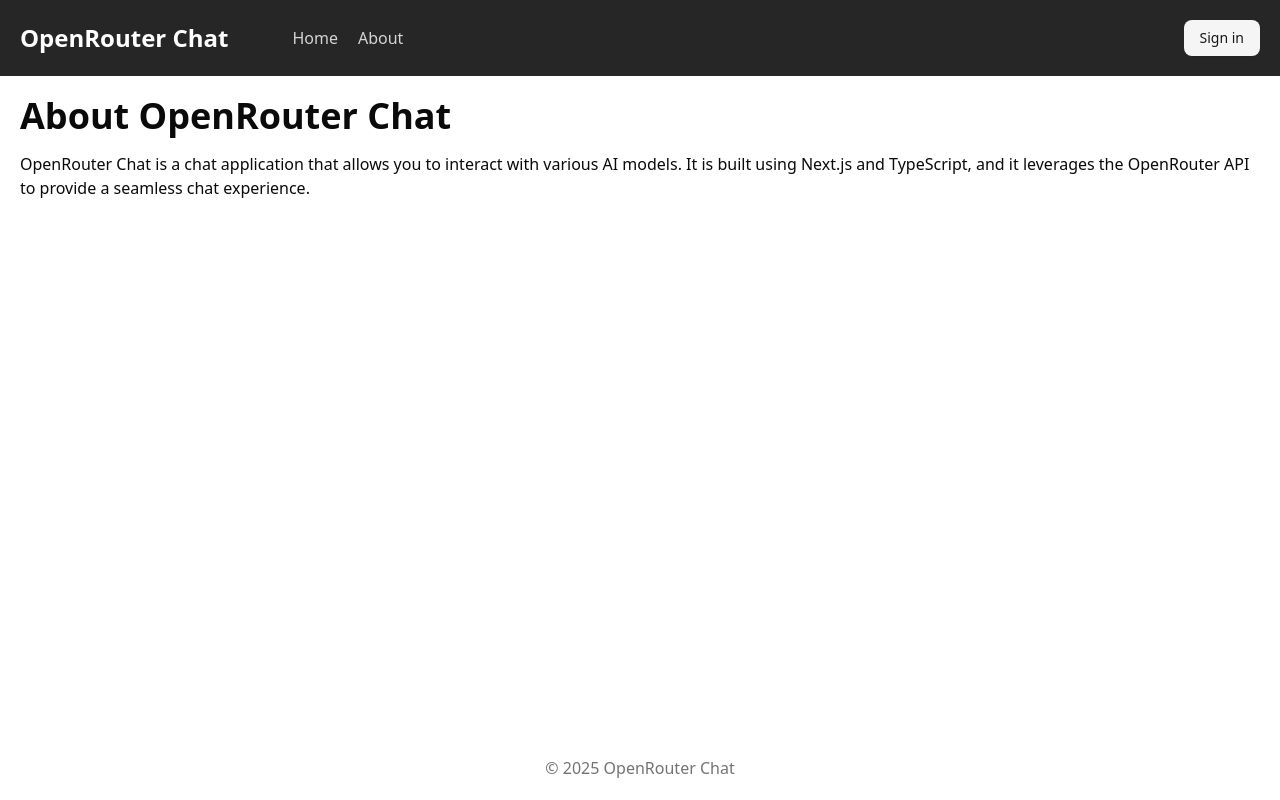
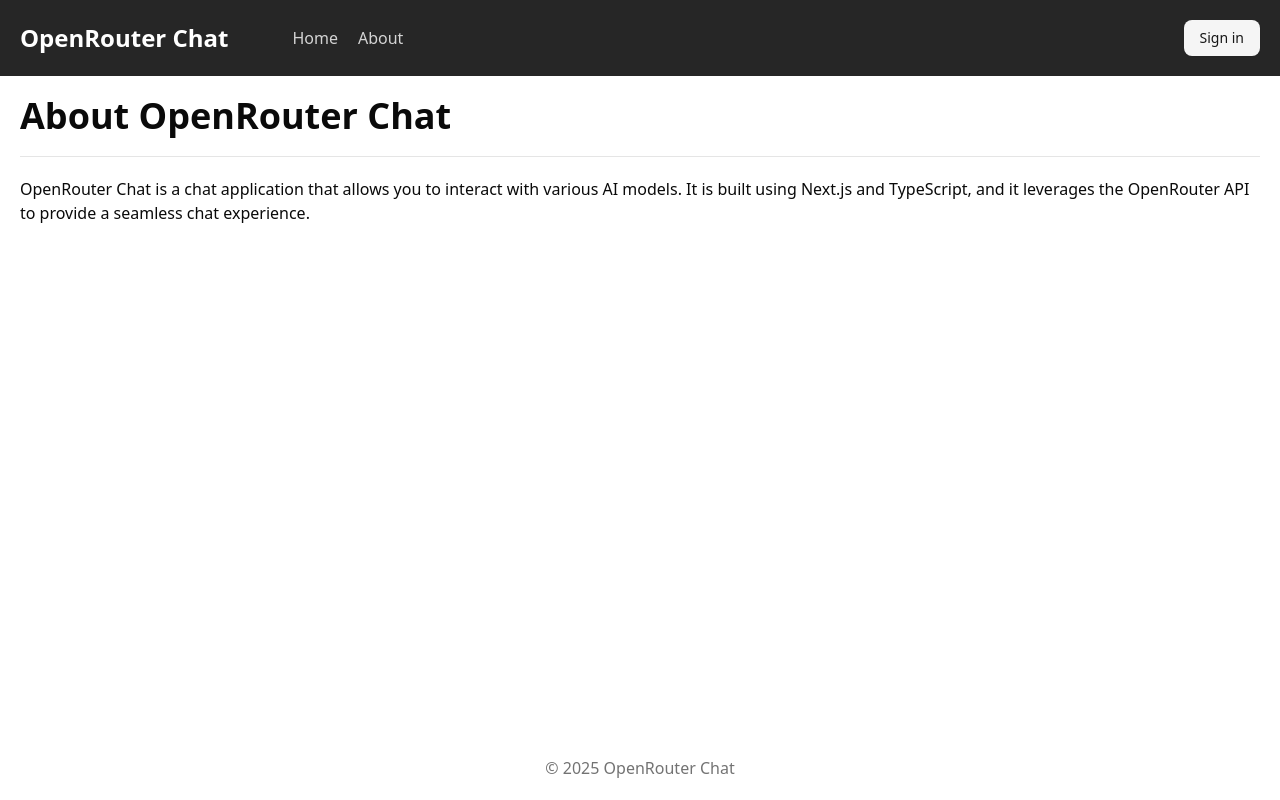
Before and after one commit to azdanov/openrouter-app, a Next.js app: page /about in a window 1280 px wide. Built offline with nearby package versions, Linux system fonts and the light colour scheme; no server answers.

Commit message:
add separator

```diff
--- a/src/app/about/page.tsx
+++ b/src/app/about/page.tsx
@@ -1,7 +1,10 @@
+import { Separator } from "@/components/ui/separator";
+
 export default function About() {
   return (
     <main>
       <h1 className="text-4xl font-bold">About OpenRouter Chat</h1>
+      <Separator className="my-5" />
       <p className="mt-4">
         OpenRouter Chat is a chat application that allows you to interact with
         various AI models. It is built using Next.js and TypeScript, and it
```
